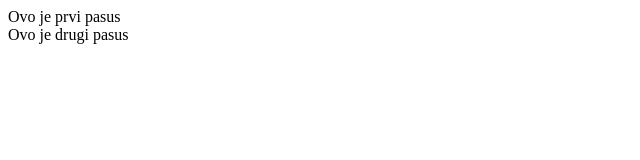
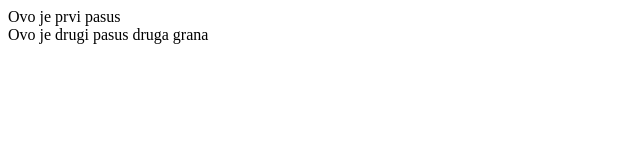
Before and after one commit to MilanStan/experiments, a plain HTML site: page index.html in a window 1280 px wide. Shown: the full height of the page, 0-640 px from the left. Drawn offline with Linux system fonts and the light colour scheme.

Commit message:
druga grana komit

```diff
--- a/index.html
+++ b/index.html
@@ -12,7 +12,7 @@
         Ovo je prvi pasus
     </div>
     <div class="drugi-pasus">
-        Ovo je drugi pasus
+        Ovo je drugi pasus druga grana
     </div>
 </body>
 
```
